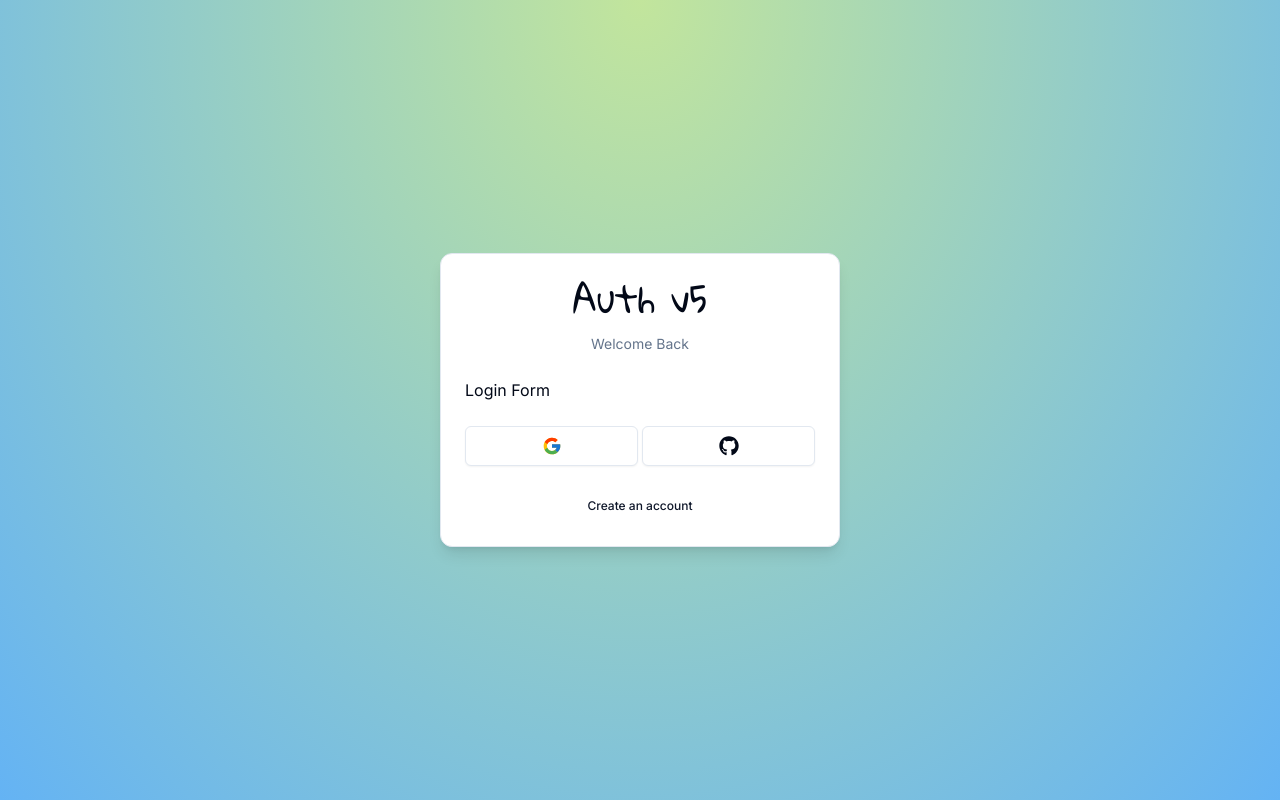
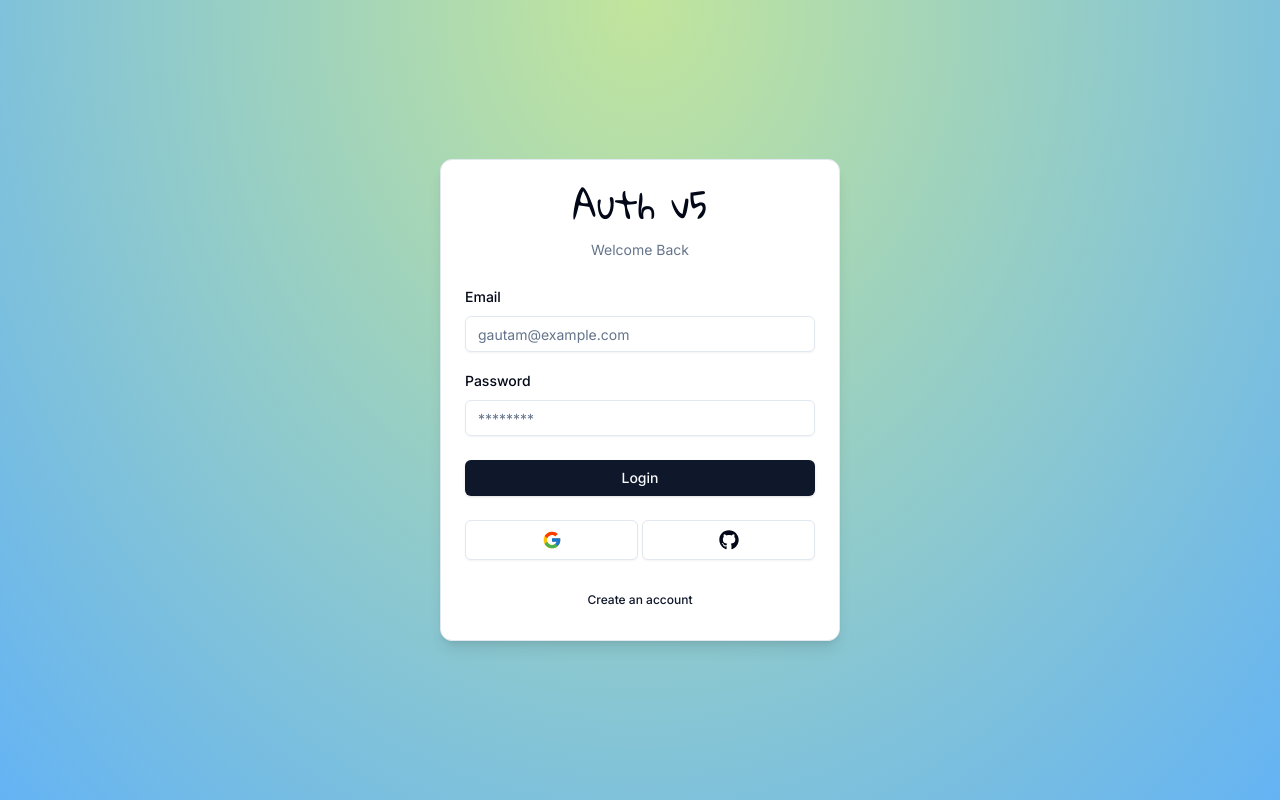
Before and after one commit to Gautam-Hegde/Auth-v5, a Next.js app: page /auth/login in a window 1280 px wide. Built offline with nearby package versions, Linux system fonts and the light colour scheme.

Commit message:
chore: form dft1

```diff
--- a/components/auth/login-form.tsx
+++ b/components/auth/login-form.tsx
@@ -1,6 +1,40 @@
+"use client";
 import { CardWrapper } from "./card-wrapper"
 
+import * as z from "zod"
+import { zodResolver } from "@hookform/resolvers/zod"
+import { useForm } from "react-hook-form"
+
+import { LoginSchema } from "@/schemas"
+
+import {
+    Form,
+    FormControl,
+    FormDescription,
+    FormField,
+    FormItem,
+    FormLabel,
+    FormMessage,
+  } from "@/components/ui/form"
+import { Input } from "@/components/ui/input"
+import { Button } from "../ui/button";
+
+
 export const LoginForm = ()=>{
+
+    const form = useForm<z.infer<typeof LoginSchema>>({
+        resolver: zodResolver(LoginSchema),
+        defaultValues: {
+            email: "",
+            password: "",
+        }
+    })
+
+    const onSubmit = (data: z.infer<typeof LoginSchema>)=>{
+        console.log(data);
+    }
+
+
     return(
         <CardWrapper
         headerLabel="Welcome Back"
@@ -8,7 +42,47 @@
         backButtonHref="/auth/register"
         showSocial
         >
-           Login Form
+           <Form {...form}>
+                <form onSubmit={form.handleSubmit(onSubmit)}
+                className="space-y-6"
+                >
+                    <div className="space-y-4">
+                        <FormField
+                        control={form.control}
+                        name="email"
+                        render={({field})=>(
+                            <FormItem>
+                                <FormLabel>Email</FormLabel>
+                                <FormControl>
+                                    <Input {...field} type="email"
+                                    placeholder="gautam@example.com"
+                                    />
+                                </FormControl>
+                                <FormMessage/>
+                            </FormItem>
+                        )}
+                        />
+                        <FormField
+                        control={form.control}
+                        name="password"
+                        render={({field})=>(
+                            <FormItem>
+                                <FormLabel>Password</FormLabel>
+                                <FormControl>
+                                    <Input {...field} type="password"
+                                    placeholder="********"
+                                    />
+                                </FormControl>
+                                <FormMessage/>
+                            </FormItem>
+                        )}
+                        />
+                    </div>
+                <Button type="submit" className="w-full">
+                    Login
+                </Button>
+                </form>
+           </Form>
         </CardWrapper>
     )
 }
--- /dev/null
+++ b/components/ui/form.tsx
@@ -0,0 +1,176 @@
+import * as React from "react"
+import * as LabelPrimitive from "@radix-ui/react-label"
+import { Slot } from "@radix-ui/react-slot"
+import {
+  Controller,
+  ControllerProps,
+  FieldPath,
+  FieldValues,
+  FormProvider,
+  useFormContext,
+} from "react-hook-form"
+
+import { cn } from "@/lib/utils"
+import { Label } from "@/components/ui/label"
+
+const Form = FormProvider
+
+type FormFieldContextValue<
+  TFieldValues extends FieldValues = FieldValues,
+  TName extends FieldPath<TFieldValues> = FieldPath<TFieldValues>
+> = {
+  name: TName
+}
+
+const FormFieldContext = React.createContext<FormFieldContextValue>(
+  {} as FormFieldContextValue
+)
+
+const FormField = <
+  TFieldValues extends FieldValues = FieldValues,
+  TName extends FieldPath<TFieldValues> = FieldPath<TFieldValues>
+>({
+  ...props
+}: ControllerProps<TFieldValues, TName>) => {
+  return (
+    <FormFieldContext.Provider value={{ name: props.name }}>
+      <Controller {...props} />
+    </FormFieldContext.Provider>
+  )
+}
+
+const useFormField = () => {
+  const fieldContext = React.useContext(FormFieldContext)
+  const itemContext = React.useContext(FormItemContext)
+  const { getFieldState, formState } = useFormContext()
+
+  const fieldState = getFieldState(fieldContext.name, formState)
+
+  if (!fieldContext) {
+    throw new Error("useFormField should be used within <FormField>")
+  }
+
+  const { id } = itemContext
+
+  return {
+    id,
+    name: fieldContext.name,
+    formItemId: `${id}-form-item`,
+    formDescriptionId: `${id}-form-item-description`,
+    formMessageId: `${id}-form-item-message`,
+    ...fieldState,
+  }
+}
+
+type FormItemContextValue = {
+  id: string
+}
+
+const FormItemContext = React.createContext<FormItemContextValue>(
+  {} as FormItemContextValue
+)
+
+const FormItem = React.forwardRef<
+  HTMLDivElement,
+  React.HTMLAttributes<HTMLDivElement>
+>(({ className, ...props }, ref) => {
+  const id = React.useId()
+
+  return (
+    <FormItemContext.Provider value={{ id }}>
+      <div ref={ref} className={cn("space-y-2", className)} {...props} />
+    </FormItemContext.Provider>
+  )
+})
+FormItem.displayName = "FormItem"
+
+const FormLabel = React.forwardRef<
+  React.ElementRef<typeof LabelPrimitive.Root>,
+  React.ComponentPropsWithoutRef<typeof LabelPrimitive.Root>
+>(({ className, ...props }, ref) => {
+  const { error, formItemId } = useFormField()
+
+  return (
+    <Label
+      ref={ref}
+      className={cn(error && "text-destructive", className)}
+      htmlFor={formItemId}
+      {...props}
+    />
+  )
+})
+FormLabel.displayName = "FormLabel"
+
+const FormControl = React.forwardRef<
+  React.ElementRef<typeof Slot>,
+  React.ComponentPropsWithoutRef<typeof Slot>
+>(({ ...props }, ref) => {
+  const { error, formItemId, formDescriptionId, formMessageId } = useFormField()
+
+  return (
+    <Slot
+      ref={ref}
+      id={formItemId}
+      aria-describedby={
+        !error
+          ? `${formDescriptionId}`
+          : `${formDescriptionId} ${formMessageId}`
+      }
+      aria-invalid={!!error}
+      {...props}
+    />
+  )
+})
+FormControl.displayName = "FormControl"
+
+const FormDescription = React.forwardRef<
+  HTMLParagraphElement,
+  React.HTMLAttributes<HTMLParagraphElement>
+>(({ className, ...props }, ref) => {
+  const { formDescriptionId } = useFormField()
+
+  return (
+    <p
+      ref={ref}
+      id={formDescriptionId}
+      className={cn("text-[0.8rem] text-muted-foreground", className)}
+      {...props}
+    />
+  )
+})
+FormDescription.displayName = "FormDescription"
+
+const FormMessage = React.forwardRef<
+  HTMLParagraphElement,
+  React.HTMLAttributes<HTMLParagraphElement>
+>(({ className, children, ...props }, ref) => {
+  const { error, formMessageId } = useFormField()
+  const body = error ? String(error?.message) : children
+
+  if (!body) {
+    return null
+  }
+
+  return (
+    <p
+      ref={ref}
+      id={formMessageId}
+      className={cn("text-[0.8rem] font-medium text-destructive", className)}
+      {...props}
+    >
+      {body}
+    </p>
+  )
+})
+FormMessage.displayName = "FormMessage"
+
+export {
+  useFormField,
+  Form,
+  FormItem,
+  FormLabel,
+  FormControl,
+  FormDescription,
+  FormMessage,
+  FormField,
+}
--- /dev/null
+++ b/components/ui/input.tsx
@@ -0,0 +1,25 @@
+import * as React from "react"
+
+import { cn } from "@/lib/utils"
+
+export interface InputProps
+  extends React.InputHTMLAttributes<HTMLInputElement> {}
+
+const Input = React.forwardRef<HTMLInputElement, InputProps>(
+  ({ className, type, ...props }, ref) => {
+    return (
+      <input
+        type={type}
+        className={cn(
+          "flex h-9 w-full rounded-md border border-input bg-transparent px-3 py-1 text-sm shadow-sm transition-colors file:border-0 file:bg-transparent file:text-sm file:font-medium placeholder:text-muted-foreground focus-visible:outline-none focus-visible:ring-1 focus-visible:ring-ring disabled:cursor-not-allowed disabled:opacity-50",
+          className
+        )}
+        ref={ref}
+        {...props}
+      />
+    )
+  }
+)
+Input.displayName = "Input"
+
+export { Input }
--- /dev/null
+++ b/components/ui/label.tsx
@@ -0,0 +1,26 @@
+"use client"
+
+import * as React from "react"
+import * as LabelPrimitive from "@radix-ui/react-label"
+import { cva, type VariantProps } from "class-variance-authority"
+
+import { cn } from "@/lib/utils"
+
+const labelVariants = cva(
+  "text-sm font-medium leading-none peer-disabled:cursor-not-allowed peer-disabled:opacity-70"
+)
+
+const Label = React.forwardRef<
+  React.ElementRef<typeof LabelPrimitive.Root>,
+  React.ComponentPropsWithoutRef<typeof LabelPrimitive.Root> &
+    VariantProps<typeof labelVariants>
+>(({ className, ...props }, ref) => (
+  <LabelPrimitive.Root
+    ref={ref}
+    className={cn(labelVariants(), className)}
+    {...props}
+  />
+))
+Label.displayName = LabelPrimitive.Root.displayName
+
+export { Label }
--- a/package.json
+++ b/package.json
@@ -9,16 +9,20 @@
     "lint": "next lint"
   },
   "dependencies": {
+    "@hookform/resolvers": "^3.3.4",
     "@radix-ui/react-icons": "^1.3.0",
+    "@radix-ui/react-label": "^2.0.2",
     "@radix-ui/react-slot": "^1.0.2",
     "class-variance-authority": "^0.7.0",
     "clsx": "^2.1.0",
     "next": "14.1.0",
     "react": "^18",
     "react-dom": "^18",
+    "react-hook-form": "^7.50.0",
     "react-icons": "^5.0.1",
     "tailwind-merge": "^2.2.1",
-    "tailwindcss-animate": "^1.0.7"
+    "tailwindcss-animate": "^1.0.7",
+    "zod": "^3.22.4"
   },
   "devDependencies": {
     "@types/node": "^20",
--- /dev/null
+++ b/schemas/index.ts
@@ -0,0 +1,10 @@
+import * as z from 'zod';
+
+export const LoginSchema = z.object({
+    email: z.string().email({
+        message: 'Email is required'
+    }),
+    password: z.string().min(1,{
+        message: 'Password is required'
+    })
+});
```
Also changed, not shown: 1 other file (tests, documents, lock files or other folders).
